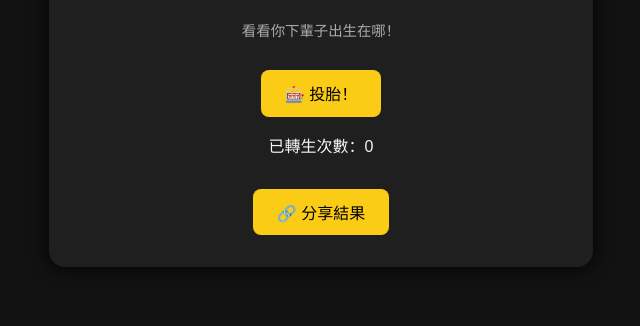
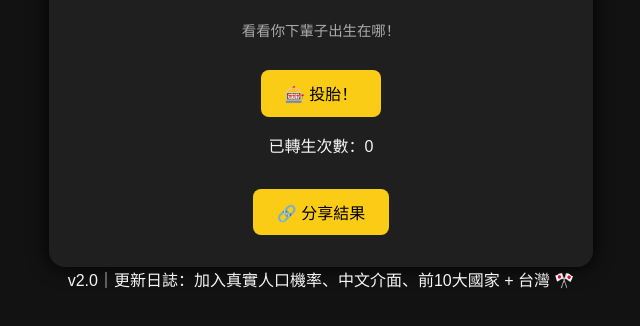
Before and after one commit to JoemanJP/reincarnation-gacha, a plain HTML site: page index.html in a window 1280 px wide. Shown: the part 142-468 px from the top of the page, without its empty margins (319-959 px from the left). Drawn offline with Linux system fonts and the light colour scheme.

Commit message:
Update index.html

```diff
--- a/index.html
+++ b/index.html
@@ -28,4 +28,8 @@
   <script src="data.js"></script>
   <script src="script.js"></script>
 </body>
+  <div class="version-log">
+  v2.0｜更新日誌：加入真實人口機率、中文介面、前10大國家 + 台灣 🎌
+</div>
+
 </html>
```
